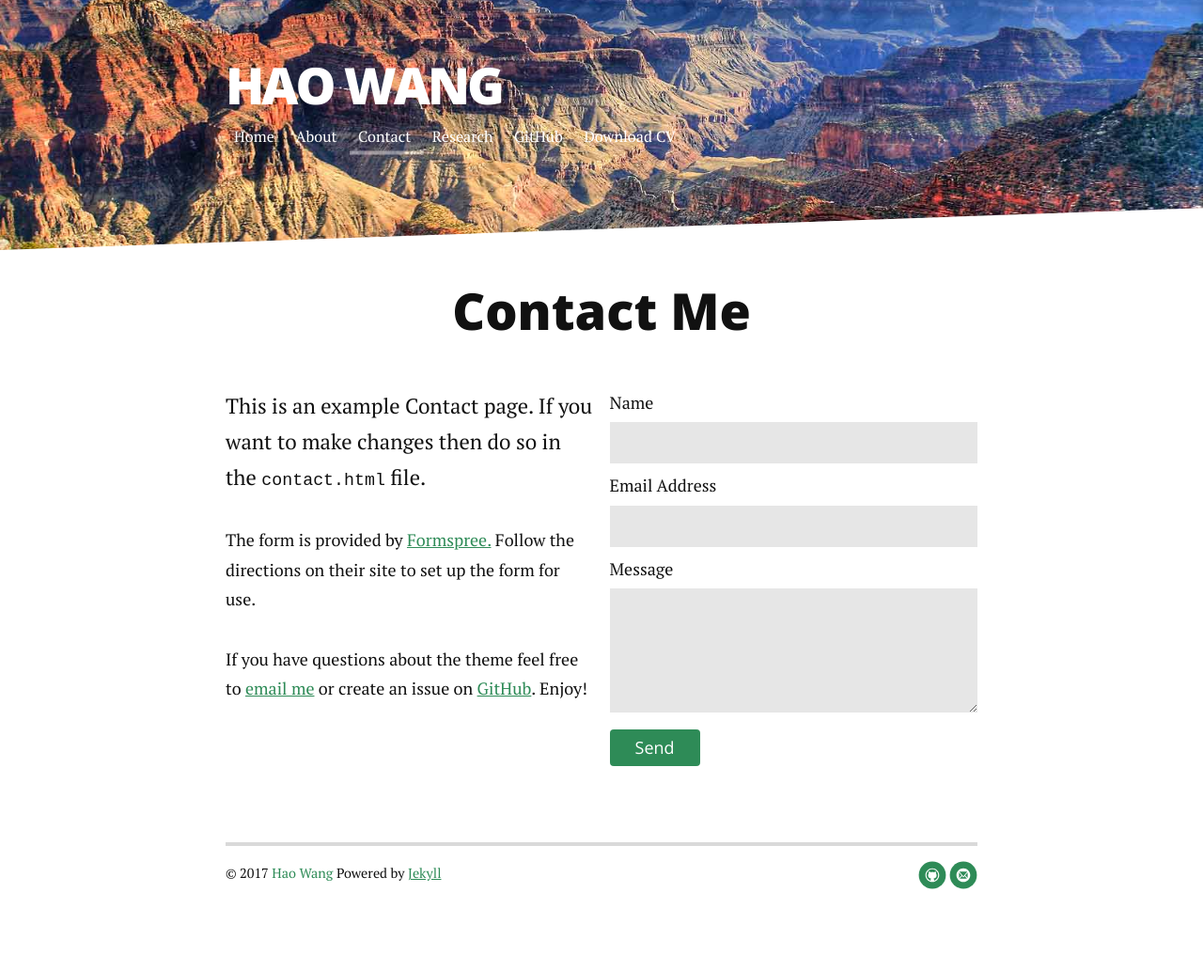
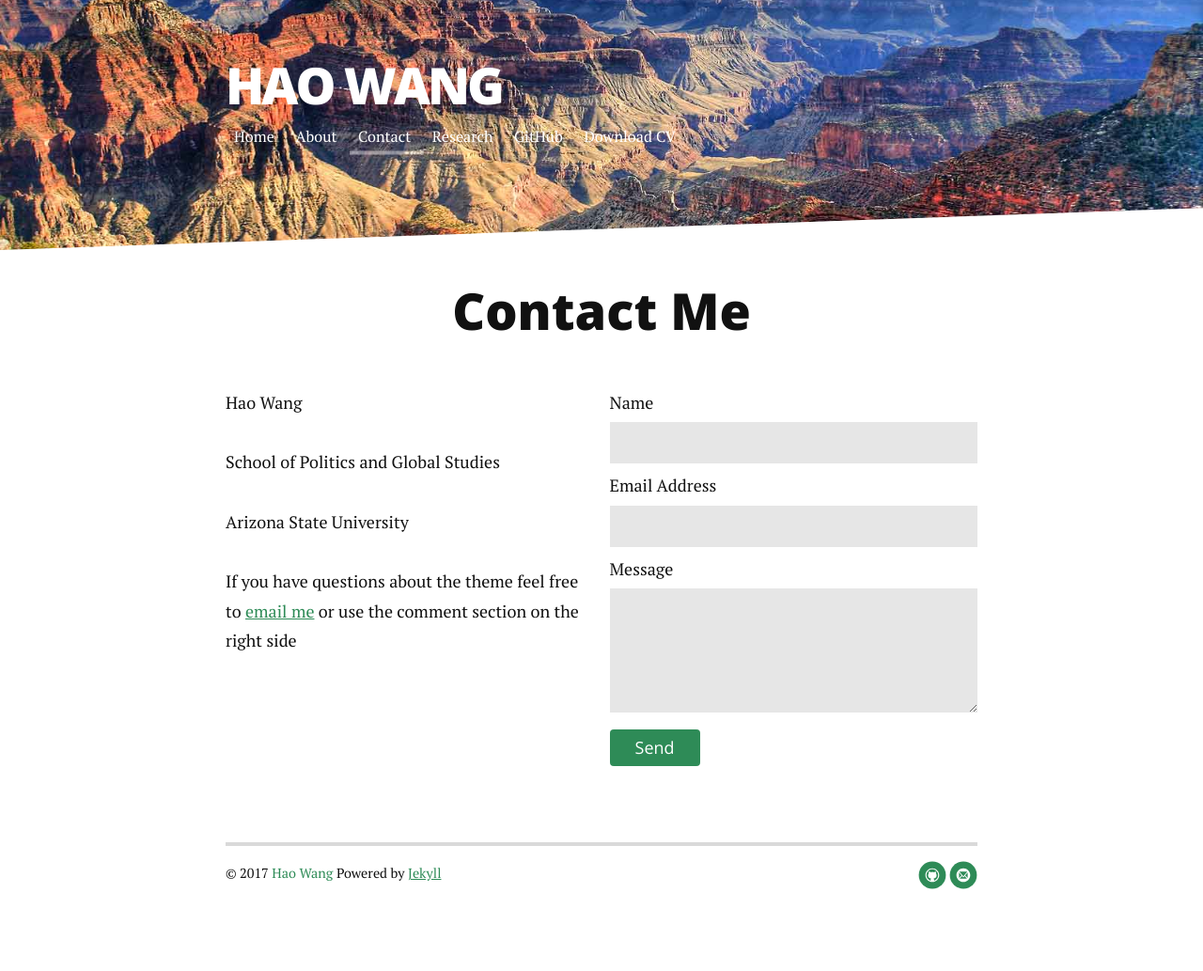
Before and after one commit to haowang666/haowang666.github.io, a Jekyll site: the page built from contact.md, in a window 1280 px wide. Shown: the whole page at 94% size. Built offline with Jekyll 4.4.1, drawn with Linux system fonts in a browser that asks for light colours; nearby versions of some CDN libraries.

Commit message:
Update contact.md

```diff
--- a/contact.md
+++ b/contact.md
@@ -6,11 +6,12 @@
 <div id="contact">
   <h1 class="pageTitle">Contact Me</h1>
   <div class="contactContent">
-    <p class="intro">This is an example Contact page. If you want to make changes then do so in the <code>contact.html</code> file.</p>
-    <p>The form is provided by <a href="http://formspree.io/">Formspree.</a> Follow the directions on their site to set up the form for use.</p>
-    <p>If you have questions about the theme feel free to <a href="mailto:brimaidesigns@gmail.com">email me</a> or create an issue on <a href="https://github.com/brianmaierjr/long-haul">GitHub</a>. Enjoy!</p>
+    <p>Hao Wang</p>
+    <p>School of Politics and Global Studies</p>
+    <p>Arizona State University</p>
+    <p>If you have questions about the theme feel free to <a href="mailto:haowang@asu.edu">email me</a> or use the comment section on the right side</p>
   </div>
-  <form action="haowang@asu.edu" method="POST">
+  <form action="http://formspree.io/hao.w.nju@gmail.com" method="POST">
     <label for="name">Name</label>
     <input type="text" id="name" name="name" class="full-width"><br>
     <label for="email">Email Address</label>
```
